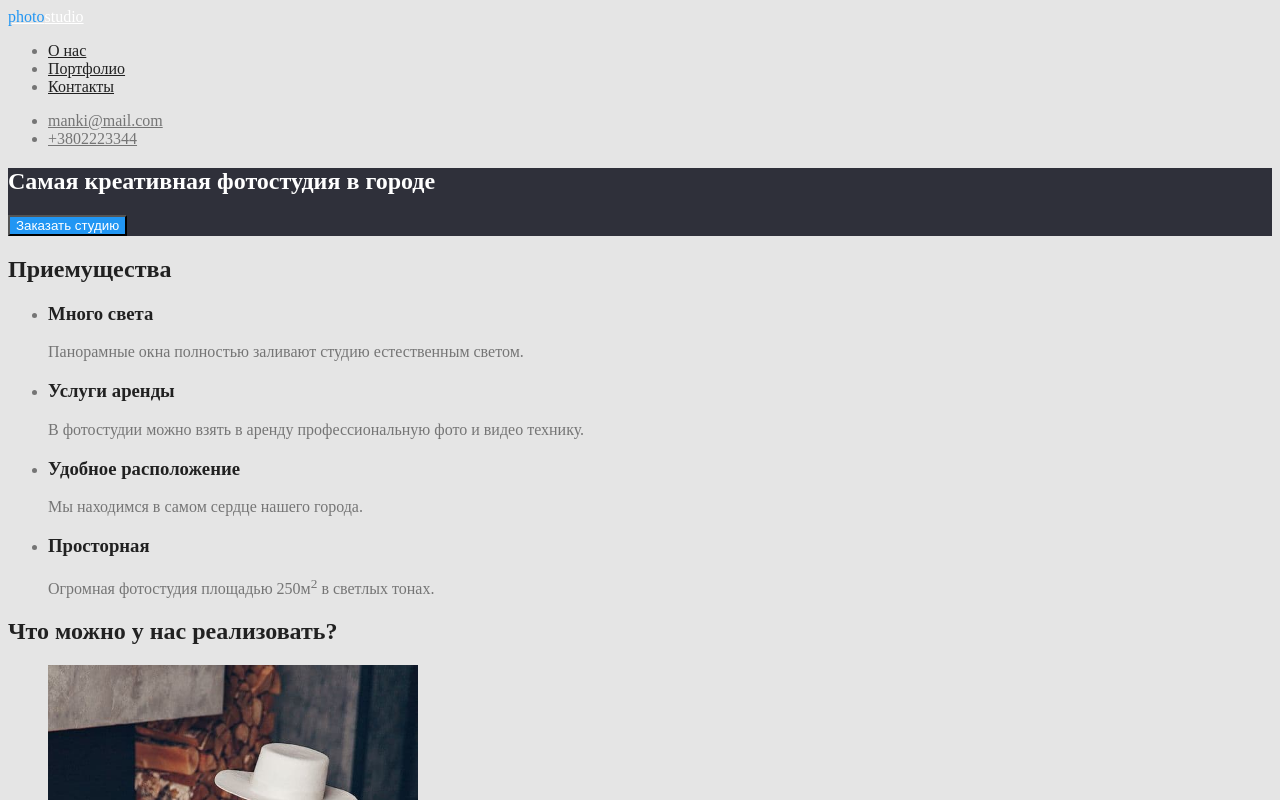
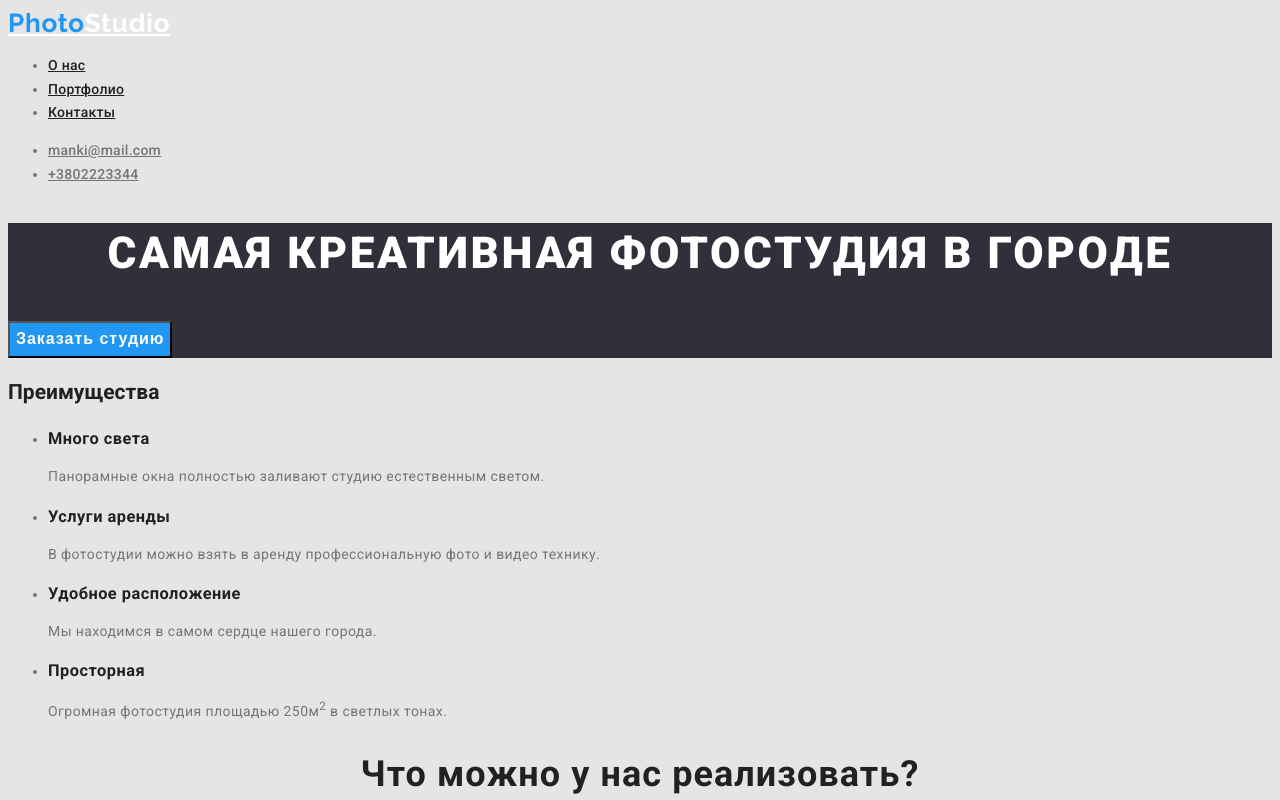
Before and after one commit to alexandra-Tan/color-font-repo, a plain HTML site: page index.html in a window 1280 px wide. Shown: the top 800 px of the page. Drawn offline with Linux system fonts and the light colour scheme.

Commit message:
creating text layout

```diff
--- a/css/style.css
+++ b/css/style.css
@@ -10,73 +10,155 @@
  */
  /* background: #2F303A; футер
  */
+:root {
 
+    --primary-text-color:#757575;
+    --secondary-text-color:#212121;
+    --contact-color:rgba(255, 255, 255, 0.6);
+    --color-accent:#2196F3 ;
+    --background-body:#E5E5E5;
+
+    --background-team:#F5F4FA;
+    --background-footer:#2F303A;
+    --complementary-color:#FFFFFF;
+}
 body{
-    color: #757575;
-    background-color: #E5E5E5;}
+    color: var(--primary-text-color);
+    background-color: var(--background-body);
+    font-family: 'Roboto','Raleway', sans-serif;
+    font-size: 14px;
+    font-weight: 400;
+    line-height:1.7;
+
+}
 
     footer, .hero{
-        background-color:  #2F303A;
+        background-color: var(--background-footer);
 
     }
     .team{
-        background-color: #F5F4FA ;
+        background-color: var(--background-team);
     }
 /*  логотип */
 
 .logo{
-    color: #FFFFFF;
+    color: var(--complementary-color);
+    font-family: 'Raleway';
+    font-weight: 700;
+    font-size: 26px;
+    line-height: 1.2;
+    letter-spacing: 0.03em;
+
 
 }
 .logo-blu{
-    color: #2196F3;
+    color: var(--color-accent);
 
 }
 /* Навигация */
 .link{
-    color: #212121;
+    color: var(--secondary-text-color);
+    font-weight: 500;
+    line-height: 1.1;
+letter-spacing: 0.02em;
 
 }
 .link:focus, .link:hover {
-    color: #2196F3;
+    color: var(--color-accent);
 }
 
     /* контакты */
     .contacts{
-        color: #757575;
+        color: var(--primary-text-color);
+        font-weight: 500;
+        line-height: 1.1;
+      letter-spacing: 0.02em;
     }
 
 
    header .contacts:focus, header .contacts:hover{
-        color: #2196F3;
+        color: var(--color-accent);
 
     }
     /* главный заголовок */
     .title{
-        color: #FFFFFF;
-
+        color: var(--complementary-color);
+        font-weight: 900;
+        font-size: 44px;
+         line-height: 1.4;
+         text-align: center;
+         letter-spacing: 0.06em;
+         text-transform: uppercase;
     }
     /* кнопка */
 .button{
-      color: #FFFFFF;
-        background-color: #2196F3;}
+      color: var(--complementary-color);
+        background-color: var(--color-accent);
+        font-weight: 700;
+       font-size: 16px;
+       line-height:1.9;
+       display: flex;
+       align-items: center;
+       text-align: center;
+    letter-spacing: 0.06em;
+    }
 /* заголовки} */
 
 h2,h3,h4{
-color: #212121;
+color: var(--secondary-text-color);
+}
+/* преимущество */
+.Benefits h3{
+    font-weight: 700;
+    line-height: 1.2;
+    letter-spacing: 0.03em;
+
 }
 
-.team  h3{
+.Benefits p{
+
+    line-height: 1.7;
+    letter-spacing: 0.03em;
+}
+/* что можно реализовать */
+.choose h2{
+    font-weight: 700;
+    font-size: 36px;
+    line-height: 1.2;
+    text-align: center;
+    letter-spacing: 0.03em;
+
+}
+/* наша команда */
+.team  h2 {
+ font-weight: 700;
+font-size: 36px;
+line-height: 1.2;
+text-align: center;
+letter-spacing: 0.03em;
 
 }
 /* футер */
 
 .location{
-    color:#FFFFFF;
+    color: var(--complementary-color);
 
 
 }
 
 footer .contacts{
-    color: rgba(255, 255, 255, 0.6) ;
+    color: var(--contact-color);
 }
+/* кнопки в портфолио */
+
+.radio-buttons{
+    color: var(--secondary-text-color);
+    background-color:var(--background-team);
+
+
+}
+
+.radio-buttons:hover, .radio-buttons:focus{
+   color: var(--complementary-color);
+    background-color: var(--color-accent);
+}
--- a/index.html
+++ b/index.html
@@ -5,11 +5,12 @@
     <meta http-equiv="X-UA-Compatible" content="IE=edge">
     <meta name="viewport" content="width=device-width, initial-scale=1.0">
     <title>Главная</title>
+    <link href="https://fonts.googleapis.com/css2?family=Raleway:wght@700&family=Roboto:wght@400;500;700;900&display=swap" rel="stylesheet">
     <link rel="stylesheet" href="./css/style.css" />
 </head>
 <body>
     <header>
-        <a class="logo" href=""> <span class="logo-blu">photo</span>studio</a>
+        <a class="logo" href=""> <span class="logo-blu">Photo</span>Studio</a>
     <nav class="site-nav">
 
         <ul class="list">
@@ -30,9 +31,9 @@
             <button class="button" type="button">Заказать студию </button>
 
         </section>
-        <section>
+        <section class="Benefits">
             <!-- Скрытый заголовок секции -->
-            <h2>Приемущества</h2>
+            <h2>Преимущества</h2>
 
             <ul>
                 <li>
@@ -56,7 +57,7 @@
                 </li>
             </ul>
         </section>
-        <section>
+        <section class="choose">
 
             <h2> Что можно у нас реализовать?</h2>
             <ul>
@@ -104,7 +105,7 @@
         </ul>
         </section>
         <footer>
-            <a class="logo" href=""> <span class="logo-blu">photo</span>studio</a>
+            <a class="logo" href=""> <span class="logo-blu">Photo</span>Studio</a>
             <address class="location">
                 г.Днепр1, ул.Шевченко,155
                 <a class="contacts" href="mailto:manki@mail.com">manki@mail.com</a>
```
Also changed, not shown: portfolio.html (+18 -16 lines).
